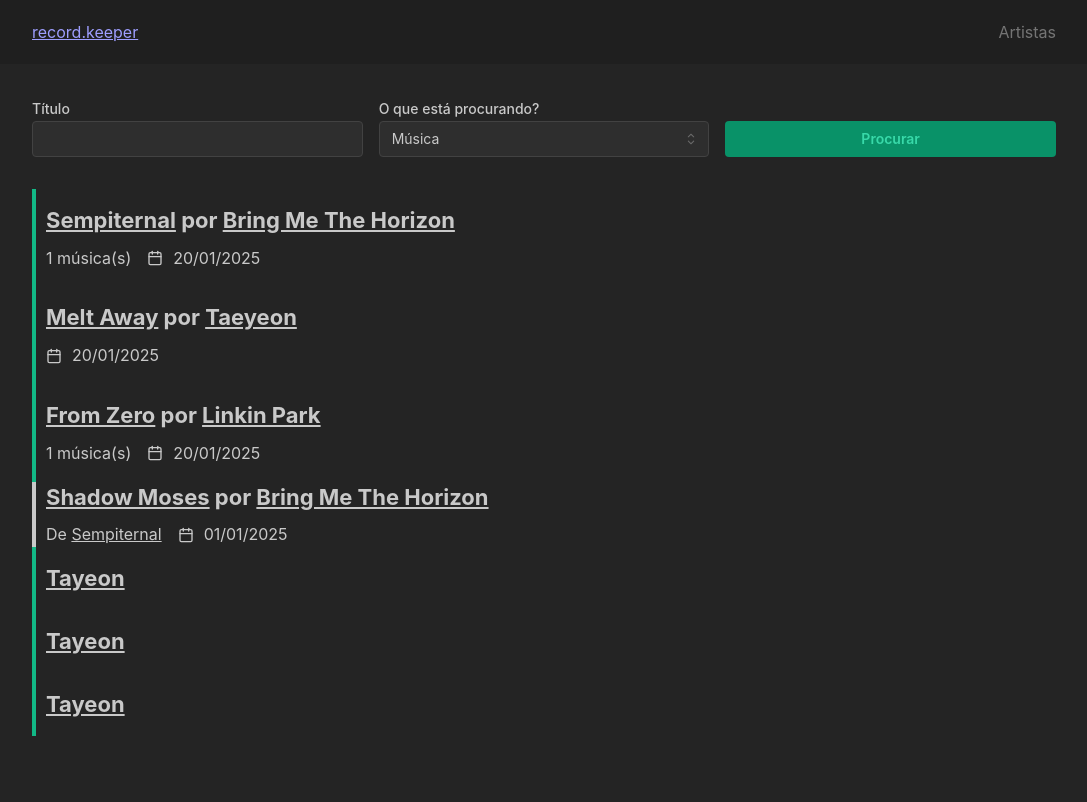
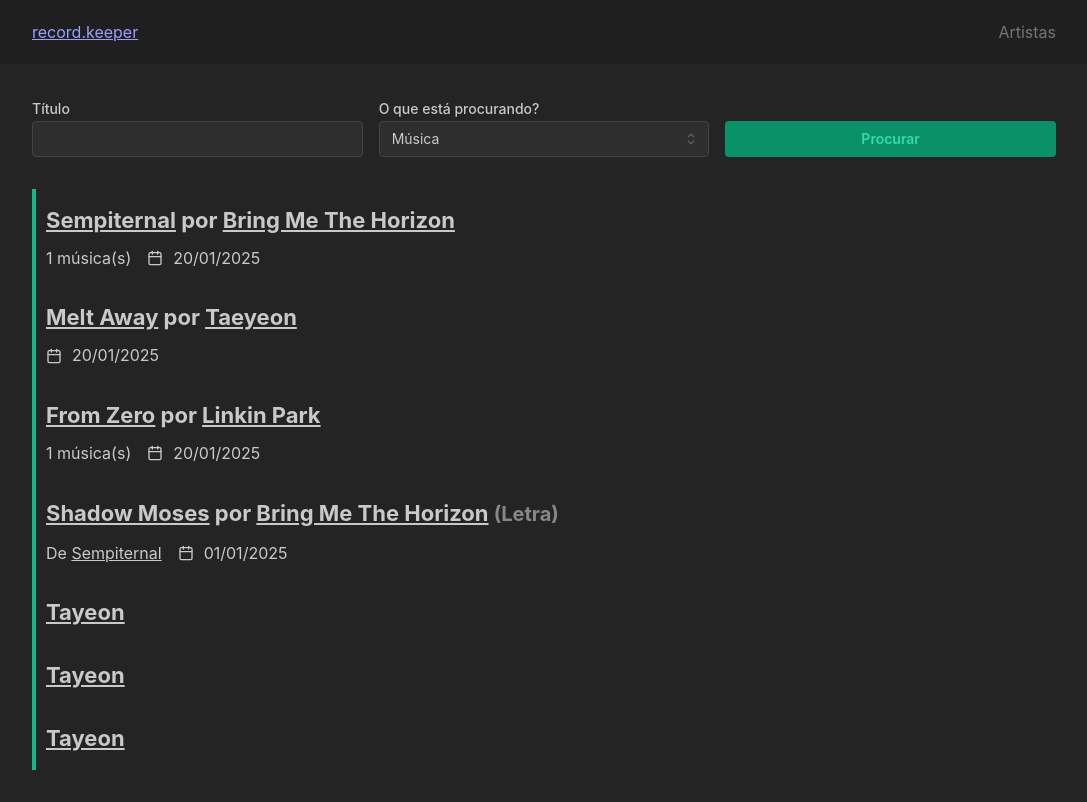
Before and after one commit to wendell-kenneddy/record-keeper, a Next.js app: page / in a window 1280 px wide. Shown: the whole page, without its empty margins (96-1183 px from the left). Built offline with nearby package versions, Linux system fonts and the light colour scheme.

Commit message:
feat(components/song-preview): update styles and change href

```diff
--- a/src/components/song-preview/index.tsx
+++ b/src/components/song-preview/index.tsx
@@ -26,8 +26,10 @@
     <Stack
       gap="xs"
       pl="xs"
+      pb="md"
+      pt="md"
       align="flex-start"
-      style={{ borderLeft: "4px solid var(--mantine-color-text)" }}
+      style={{ borderLeft: "4px solid var(--mantine-color-teal-6)" }}
     >
       <Title order={3}>
         <Link href={`/songs/${id}`} className={linkStyles.unstyled}>
@@ -36,13 +38,16 @@
         por{" "}
         <Link href={`/artists/${artistId}`} className={linkStyles.unstyled}>
           {artist}
-        </Link>
+        </Link>{" "}
+        <Text component="span" fw="bold" size="xl" opacity={0.6}>
+          (Letra)
+        </Text>
       </Title>
 
       <Group align="center">
         <Text>
           De{" "}
-          <Link href={`/albums/${releaseId}`} className={linkStyles.unstyled}>
+          <Link href={`/releases/${releaseId}`} className={linkStyles.unstyled}>
             {release}
           </Link>
         </Text>
```
